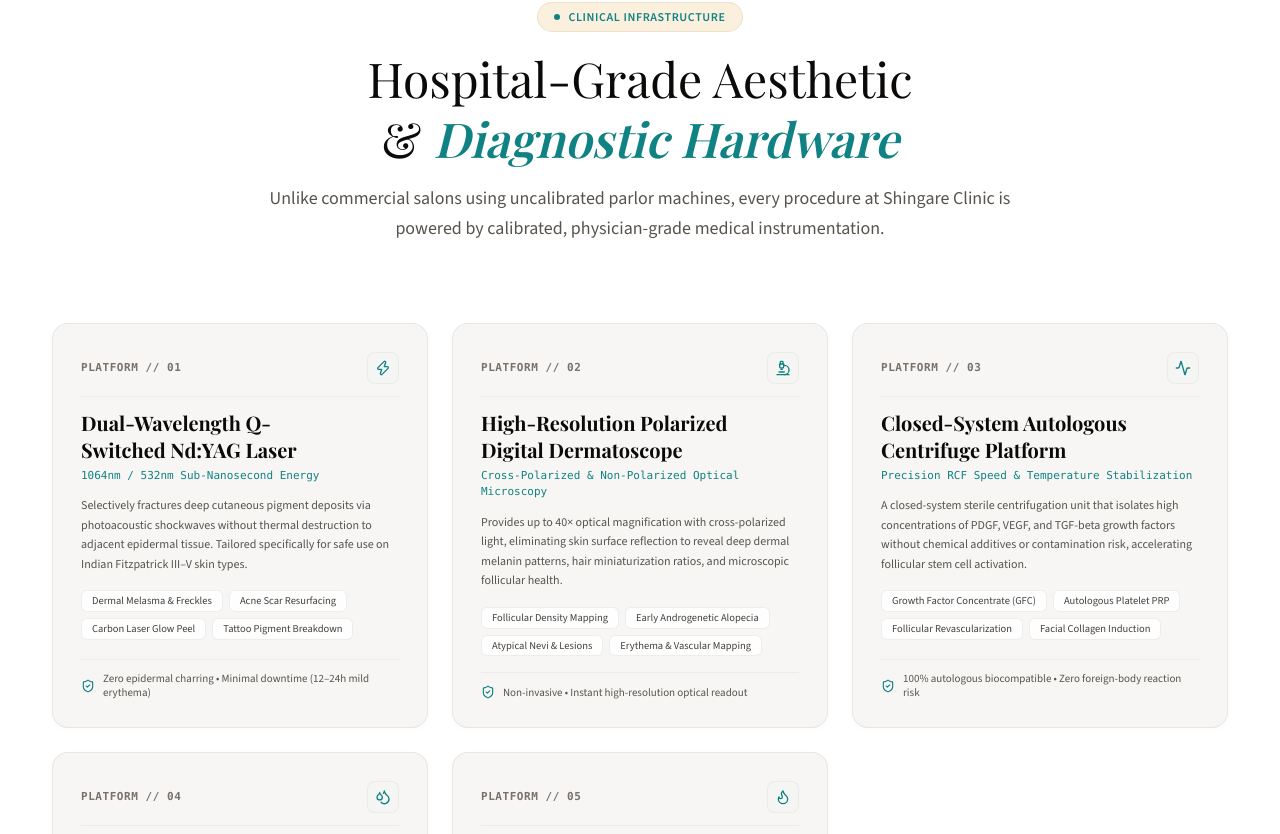
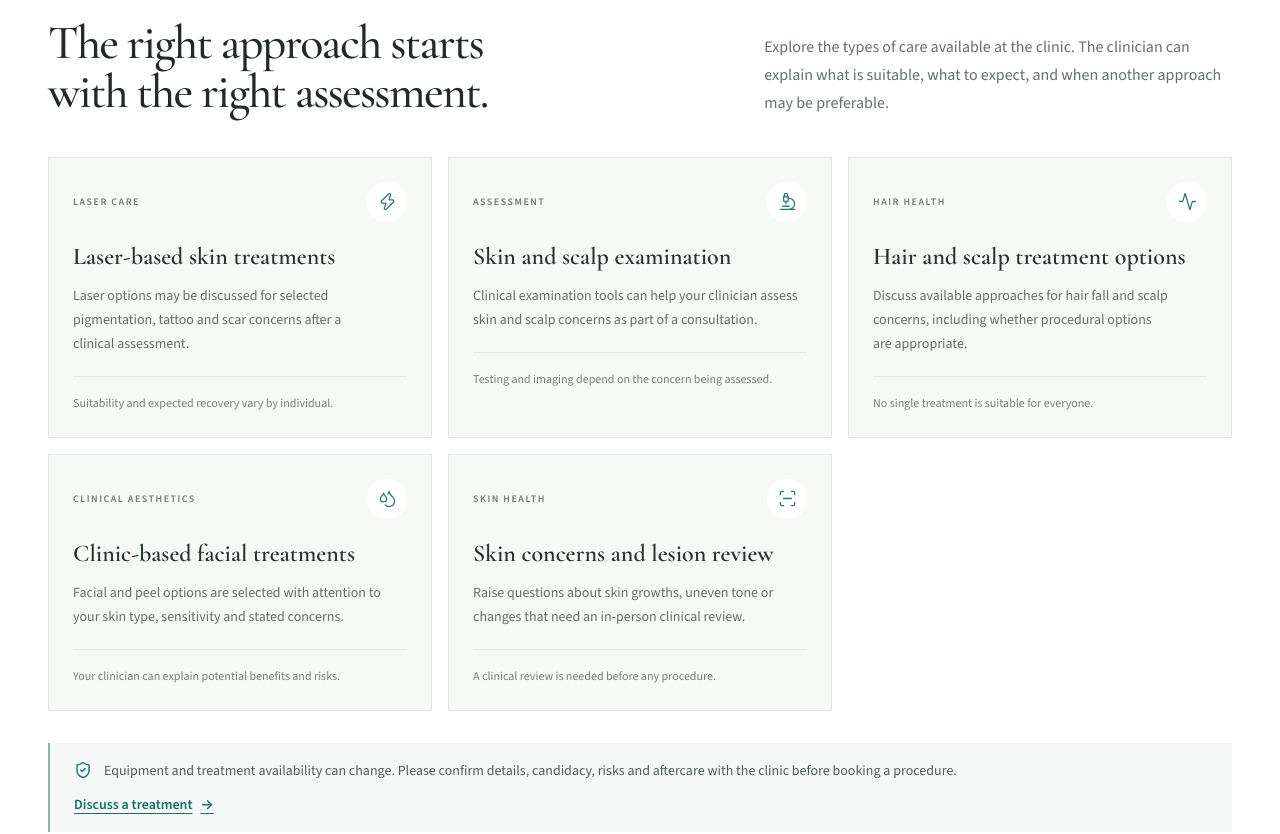
Before and after one commit to axiogenai/shingare-skin-clinic, a Next.js app: page / in a window 1280 px wide. Shown: the part 5486-6320 px from the top of the page. Built offline with nearby package versions, Linux system fonts and the light colour scheme; a web font is replaced by a local one.

Commit message:
Tone down clinic equipment claims and simplify component visuals

```diff
--- a/src/components/ClinicalInfrastructureSection.tsx
+++ b/src/components/ClinicalInfrastructureSection.tsx
@@ -1,147 +1,85 @@
 "use client";
 
-import React from "react";
 import Link from "next/link";
-import {
-  Zap,
-  Microscope,
-  Activity,
-  Droplets,
-  Flame,
-  ShieldCheck,
-  CheckCircle2,
-  ArrowRight,
-} from "lucide-react";
+import { Activity, Droplets, Microscope, ScanLine, ShieldCheck, Zap } from "lucide-react";
 
 const platforms = [
   {
-    code: "PLATFORM // 01",
-    name: "Dual-Wavelength Q-Switched Nd:YAG Laser",
-    wavelength: "1064nm / 532nm Sub-Nanosecond Energy",
-    indications: ["Dermal Melasma & Freckles", "Acne Scar Resurfacing", "Carbon Laser Glow Peel", "Tattoo Pigment Breakdown"],
-    clinicalImpact:
-      "Selectively fractures deep cutaneous pigment deposits via photoacoustic shockwaves without thermal destruction to adjacent epidermal tissue. Tailored specifically for safe use on Indian Fitzpatrick III–V skin types.",
-    safetyProfile: "Zero epidermal charring • Minimal downtime (12–24h mild erythema)",
+    name: "Laser-based skin treatments",
+    category: "Laser care",
+    description: "Laser options may be discussed for selected pigmentation, tattoo and scar concerns after a clinical assessment.",
+    note: "Suitability and expected recovery vary by individual.",
     icon: Zap,
   },
   {
-    code: "PLATFORM // 02",
-    name: "High-Resolution Polarized Digital Dermatoscope",
-    wavelength: "Cross-Polarized & Non-Polarized Optical Microscopy",
-    indications: ["Follicular Density Mapping", "Early Androgenetic Alopecia", "Atypical Nevi & Lesions", "Erythema & Vascular Mapping"],
-    clinicalImpact:
-      "Provides up to 40× optical magnification with cross-polarized light, eliminating skin surface reflection to reveal deep dermal melanin patterns, hair miniaturization ratios, and microscopic follicular health.",
-    safetyProfile: "Non-invasive • Instant high-resolution optical readout",
+    name: "Skin and scalp examination",
+    category: "Assessment",
+    description: "Clinical examination tools can help your clinician assess skin and scalp concerns as part of a consultation.",
+    note: "Testing and imaging depend on the concern being assessed.",
     icon: Microscope,
   },
   {
-    code: "PLATFORM // 03",
-    name: "Closed-System Autologous Centrifuge Platform",
-    wavelength: "Precision RCF Speed & Temperature Stabilization",
-    indications: ["Growth Factor Concentrate (GFC)", "Autologous Platelet PRP", "Follicular Revascularization", "Facial Collagen Induction"],
-    clinicalImpact:
-      "A closed-system sterile centrifugation unit that isolates high concentrations of PDGF, VEGF, and TGF-beta growth factors without chemical additives or contamination risk, accelerating follicular stem cell activation.",
-    safetyProfile: "100% autologous biocompatible • Zero foreign-body reaction risk",
+    name: "Hair and scalp treatment options",
+    category: "Hair health",
+    description: "Discuss available approaches for hair fall and scalp concerns, including whether procedural options are appropriate.",
+    note: "No single treatment is suitable for everyone.",
     icon: Activity,
   },
   {
-    code: "PLATFORM // 04",
-    name: "Medical Ultrasonic Vortex Hydro-Extractor",
-    wavelength: "Negative Pressure Vacuum + Micro-Jet Infusion",
-    indications: ["Comedone & Blackhead Extraction", "Corneocyte Decongestion", "Medical Hydra Medi-Facials", "Deep Hyaluronic Acid Delivery"],
-    clinicalImpact:
-      "Simultaneously executes non-irritating vortex suction to dislodge impacted follicular debris while infusing medical-grade antioxidant and barrier-replenishing serums deep into porous strata.",
-    safetyProfile: "Comfortable, non-invasive • Zero downtime post-session",
+    name: "Clinic-based facial treatments",
+    category: "Clinical aesthetics",
+    description: "Facial and peel options are selected with attention to your skin type, sensitivity and stated concerns.",
+    note: "Your clinician can explain potential benefits and risks.",
     icon: Droplets,
   },
   {
-    code: "PLATFORM // 05",
-    name: "High-Frequency Radiofrequency Electrocautery",
-    wavelength: "3.8 MHz Sub-Tissue Monopolar / Bipolar Micro-Current",
-    indications: ["Skin Tags (Acrochordons)", "Dermatosis Papulosa Nigra (DPN)", "Benign Warts & Verrucae", "Milia Clearance"],
-    clinicalImpact:
-      "High-frequency radiofrequency current vaporizes unwanted superficial benign skin growths with microscopic margin precision, providing instantaneous coagulation with minimal scar formation.",
-    safetyProfile: "Local anesthetic application • Rapid re-epithelialization in 4–6 days",
-    icon: Flame,
+    name: "Skin concerns and lesion review",
+    category: "Skin health",
+    description: "Raise questions about skin growths, uneven tone or changes that need an in-person clinical review.",
+    note: "A clinical review is needed before any procedure.",
+    icon: ScanLine,
   },
 ];
 
 export default function ClinicalInfrastructureSection() {
   return (
-    <section className="py-20 md:py-28 bg-white relative font-source border-t border-stone-200/70">
-      <div className="max-w-[1240px] mx-auto px-5 sm:px-6 md:px-8">
-        {/* Section Header */}
-        <div className="text-center max-w-3xl mx-auto mb-16 md:mb-20">
-          <div className="inline-flex items-center gap-2 bg-[#FAF0DD] text-[#108283] text-xs font-semibold px-4 py-1.5 rounded-full mb-4 uppercase tracking-wider border border-[#E8DCBE]/70">
-            <span className="w-1.5 h-1.5 rounded-full bg-[#108283]" />
-            Clinical Infrastructure
+    <section aria-labelledby="clinic-care-tools-heading" className="border-t border-[#e1e7e3] bg-white px-5 py-16 font-source sm:px-8 sm:py-20 lg:px-12 lg:py-24">
+      <div className="mx-auto max-w-[1280px]">
+        <div className="mb-10 grid gap-4 lg:grid-cols-[1fr_.7fr] lg:items-end lg:gap-12">
+          <div>
+            <p className="mb-4 text-[11px] font-semibold uppercase tracking-[.18em] text-[#287a78]">Treatments & assessment</p>
+            <h2 id="clinic-care-tools-heading" className="max-w-3xl font-['Cormorant_Garamond',Georgia,serif] text-4xl font-medium leading-[1.02] tracking-[-.035em] text-[#202a28] sm:text-5xl">
+              The right approach starts with the right assessment.
+            </h2>
           </div>
-
-          <h2 className="font-playfair text-3xl sm:text-4xl md:text-5xl text-stone-950 font-normal leading-tight mb-4">
-            Hospital-Grade Aesthetic &amp;{" "}
-            <span className="text-[#108283] font-semibold italic">
-              Diagnostic Hardware
-            </span>
-          </h2>
-
-          <p className="text-stone-600 text-base md:text-lg font-normal leading-relaxed">
-            Unlike commercial salons using uncalibrated parlor machines, every procedure at Shingare Clinic is powered by calibrated, physician-grade medical instrumentation.
+          <p className="max-w-xl text-sm leading-6 text-[#64716b] sm:text-base sm:leading-7">
+            Explore the types of care available at the clinic. The clinician can explain what is suitable, what to expect, and when another approach may be preferable.
           </p>
         </div>
 
-        {/* Platforms List / Grid */}
-        <div className="grid grid-cols-1 md:grid-cols-2 lg:grid-cols-3 gap-6">
-          {platforms.map((plat) => {
-            const Icon = plat.icon;
-            return (
-              <div
-                key={plat.code}
-                className="group relative bg-[#F7F6F4] border border-stone-200/90 rounded-2xl p-6 sm:p-7 shadow-[0_2px_8px_rgba(0,0,0,0.02)] hover:border-[#108283]/60 hover:bg-white hover:shadow-[0_8px_24px_rgba(16,130,131,0.06)] transition-all duration-300 flex flex-col justify-between"
-              >
-                <div>
-                  {/* Top Bar */}
-                  <div className="flex items-center justify-between pb-3 mb-3 border-b border-stone-200/60">
-                    <span className="font-mono text-[11px] font-bold text-stone-500 tracking-wider">
-                      {plat.code}
-                    </span>
-                    <div className="w-8 h-8 rounded-lg bg-stone-100 text-[#108283] flex items-center justify-center transition-colors duration-200 border border-stone-200/60">
-                      <Icon className="w-4 h-4" />
-                    </div>
-                  </div>
-
-                  <h3 className="font-playfair text-lg sm:text-xl font-bold text-stone-950 mb-1 leading-snug group-hover:text-[#108283] transition-colors">
-                    {plat.name}
-                  </h3>
-
-                  <div className="font-mono text-[11px] text-[#108283] font-medium mb-3">
-                    {plat.wavelength}
-                  </div>
-
-                  <p className="text-xs text-stone-600 leading-relaxed mb-4">
-                    {plat.clinicalImpact}
-                  </p>
-
-                  {/* Indications Tags */}
-                  <div className="flex flex-wrap gap-1.5 mb-4">
-                    {plat.indications.map((ind, i) => (
-                      <span
-                        key={i}
-                        className="text-[10.5px] font-medium text-stone-700 bg-white/90 px-2.5 py-0.5 rounded-md border border-stone-200/70"
-                      >
-                        {ind}
-                      </span>
-                    ))}
-                  </div>
-                </div>
-
-                {/* Safety Profile */}
-                <div className="pt-3 border-t border-stone-200/60 flex items-center gap-2 text-[11px] text-stone-600">
-                  <ShieldCheck className="w-3.5 h-3.5 text-[#108283] shrink-0" />
-                  <span className="leading-tight font-medium">{plat.safetyProfile}</span>
-                </div>
+        <div className="grid grid-cols-1 gap-4 sm:grid-cols-2 lg:grid-cols-3">
+          {platforms.map(({ name, category, description, note, icon: Icon }) => (
+            <article key={name} className="flex min-w-0 flex-col border border-[#e1e7e3] bg-[#f7f9f7] p-5 sm:p-6">
+              <div className="mb-5 flex items-center justify-between gap-3">
+                <span className="text-[10px] font-semibold uppercase tracking-[.15em] text-[#6d7c76]">{category}</span>
+                <span className="flex h-10 w-10 items-center justify-center rounded-full bg-white text-[#287a78]">
+                  <Icon size={19} strokeWidth={1.6} aria-hidden="true" />
+                </span>
               </div>
-            );
-          })}
+              <h3 className="font-['Cormorant_Garamond',Georgia,serif] text-2xl font-semibold leading-tight text-[#25322f]">{name}</h3>
+              <p className="mt-3 text-sm leading-6 text-[#62706a]">{description}</p>
+              <p className="mt-5 border-t border-[#e0e7e2] pt-4 text-xs leading-5 text-[#748079]">{note}</p>
+            </article>
+          ))}
+        </div>
+        <div className="mt-8 border-l-2 border-[#8bb6ae] bg-[#f5f8f6] px-5 py-4 sm:px-6">
+          <p className="flex items-start gap-3 text-sm leading-6 text-[#4f5e58]">
+            <ShieldCheck size={18} className="mt-0.5 shrink-0 text-[#287a78]" aria-hidden="true" />
+            Equipment and treatment availability can change. Please confirm details, candidacy, risks and aftercare with the clinic before booking a procedure.
+          </p>
+          <Link href="/book-now" className="mt-3 inline-flex items-center text-sm font-semibold text-[#176e6d] underline underline-offset-4 hover:text-[#125958]">
+            Discuss a treatment <span aria-hidden="true" className="ml-2">→</span>
+          </Link>
         </div>
       </div>
     </section>
```
